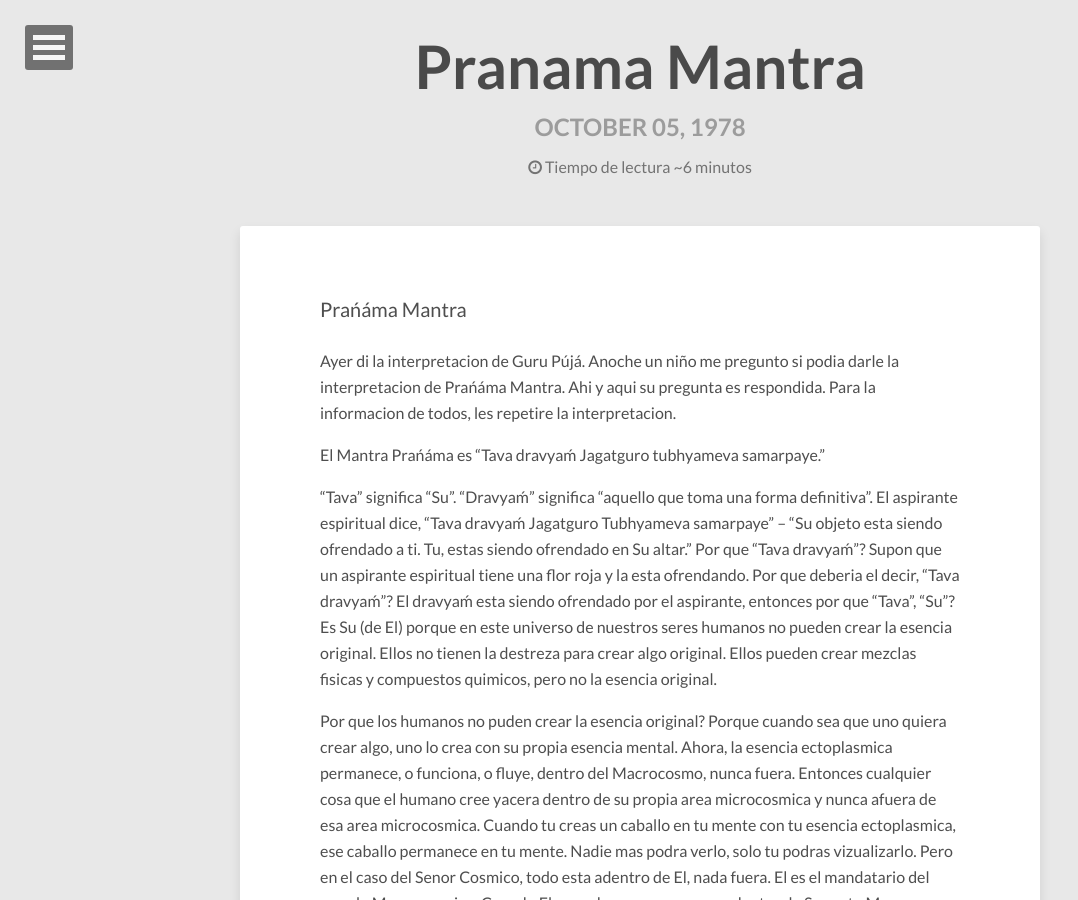
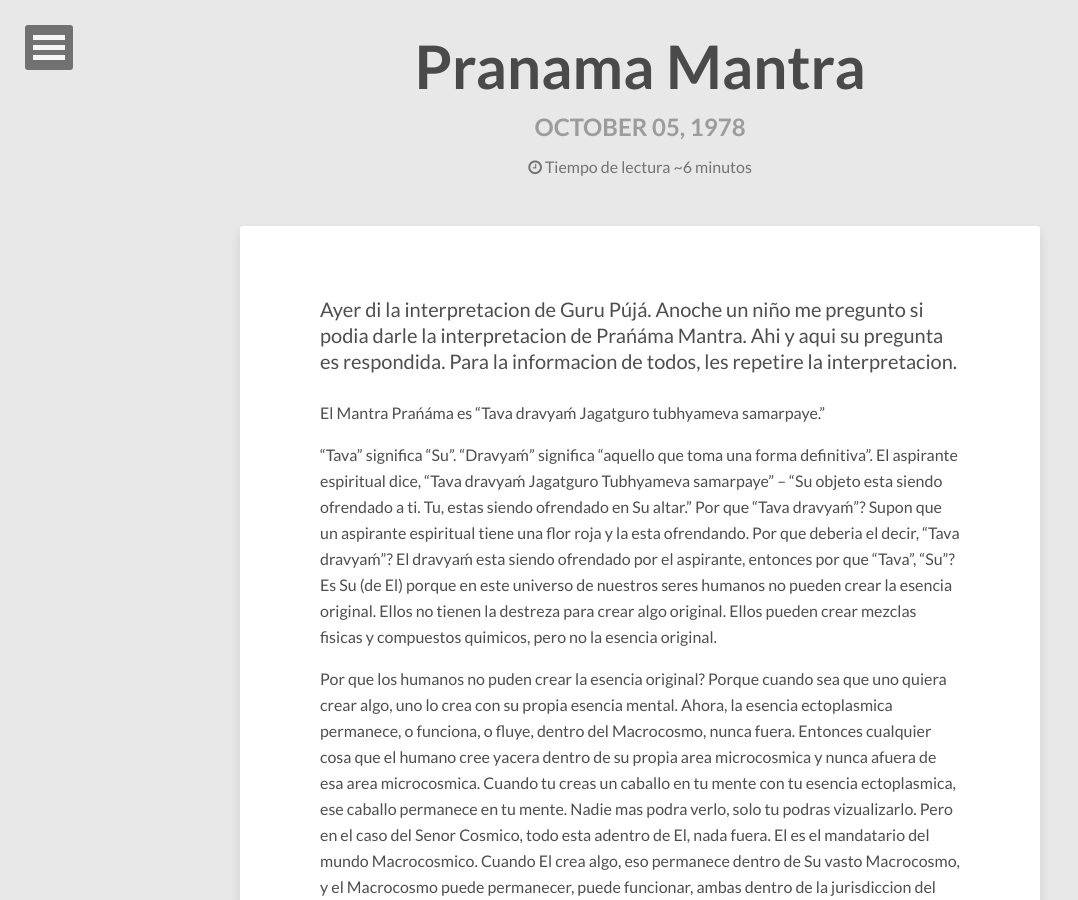
Before and after one commit to anandamurtiidiscursos/anandamurtiidiscursos.github.io, a Jekyll site: the page built from _posts/1978-10-05-Pranama-Mantra.md, in a window 1280 px wide and 900 px high. Shown: the whole window, without its empty margins (0-1078 px from the left). Built offline with Jekyll 4.4.1, drawn with Linux system fonts in a browser that asks for light colours; nearby versions of some CDN libraries; comment, search, counter and statistics services are not loaded.

Commit message:
Updated 1978-10-05-Pranama-Mantra.md

```diff
--- a/_posts/1978-10-05-Pranama-Mantra.md
+++ b/_posts/1978-10-05-Pranama-Mantra.md
@@ -3,8 +3,6 @@ published: true
 layout: post
 ---
 
-
-Prańáma Mantra
 
 Ayer di la interpretacion de Guru Pújá. Anoche un niño me pregunto si podia darle la interpretacion de Prańáma Mantra. Ahi y aqui su pregunta es respondida. Para la informacion de todos, les repetire la interpretacion.
 
```
